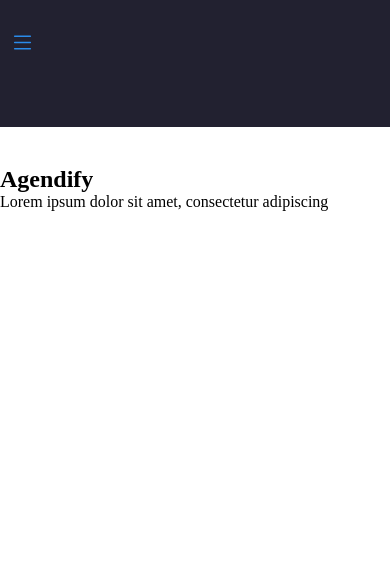
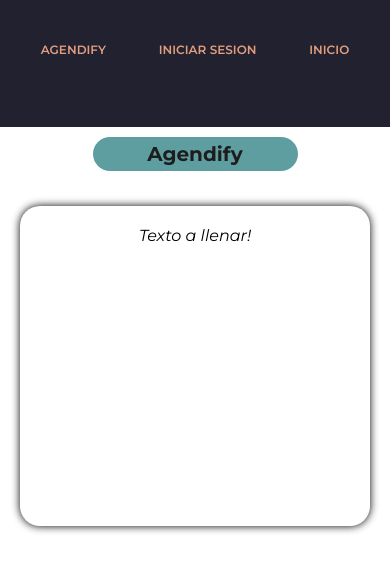
Before and after one commit to No-Country/c16-70-n-python, a plain HTML site: page Frontend/Home Page/Index.html in a window 390 px wide. Drawn offline with nearby package versions, Linux system fonts and the light colour scheme; a web font is replaced by a local one.

Commit message:
Add files via upload

```diff
--- a/Frontend/Home Page/Index.html
+++ b/Frontend/Home Page/Index.html
@@ -11,22 +11,21 @@
 <body>
 <!--Navegacion-->
 <header class="header">
-    <label for="check" class="abrir_menu" id="abrir" ><i class="bi bi-list"></i></label>
-    <input type="checkbox" name="check" id="check">
     <nav class="nav" >
-            <ul class="lista">
-                <li><a href="#">Inicio</a></li>
-                <li><a href="#">Agendify</a></li>
-                <li><a href="#">Iniciar sesion</a></li>
-                <label for="check" class="cerrar_menu" id="cerrar"><i class="bi bi-chevron-double-right"></i></label>
-        </div>
+        <ul class="lista">
+            <li><a href="#">Agendify</a></li>
+            <li><a href="#">Iniciar sesion</a></li>
+            <li><a href="#">Inicio</a></li>
+        </ul>
     </nav>
 </header>
 <!--Seccion informativa-->
 <section class="seccion_1">
     <div class="texto">
         <h1>Agendify</h1>
-        <p>Lorem ipsum dolor sit amet, consectetur adipiscing </p>
+        <div class="cuadro">
+            <p>Texto a llenar!</p>
+        </div>
     </div>
 </section>
 <script src="mian.js"></script>
--- a/Frontend/Home Page/style.css
+++ b/Frontend/Home Page/style.css
@@ -9,11 +9,11 @@ p{
 }
 @font-face {
     font-family: 'font_1';
-    src: url(fuentes/Montserrat-VariableFont_wght.ttf);
+    src: url(/Frontend/fuentes/Montserrat-VariableFont_wght.ttf);
 }
 @font-face {
     font-family: 'font_2';
-    src: url(fuentes/Montserrat-Italic-VariableFont_wght.ttf);
+    src: url(/Frontend/fuentes/Montserrat-Italic-VariableFont_wght.ttf);
 }
 
 .cerrar_menu, .abrir_menu{
@@ -23,79 +23,184 @@ p{
 #check{
     display: none;
 }
-@media screen and (max-width:380px){
-}
-@media screen and (max-width:670px) {
+@media screen and (max-width:580px){
     .seccion_1{
-        margin-top: 10%;
+        padding-top: 23%;
     }
     .texto > h1{
         font-family: "font_1";
+        text-align: center;
+        padding: 5px;
+        background-color: cadetblue;
+        width: 25%;
+        margin: 0 auto;
+        border-radius: 25px;
+        font-size: 20px;
+        margin-bottom: 35px;
+        color:rgb(29, 29, 29);
+    }
+    .cuadro{
+        height: 20rem;
+        margin: 20px;
+        border-radius: 20px;
+        box-shadow: 0 0 8px black;
+    }
+    .cuadro > p{
+        text-align: center;
+        padding-top: 20px;
     }
     .header{
         background-color: rgb(34, 33, 48);
         width: 100%;
         height: 15vh;
-        position: static;
+        position: fixed;
 
     }
-    .nav{
-        background-color: rgb(34, 33, 48);
-        width: 100%;
-        height: 100vh;
-        right: 100%;
-        position: fixed;
-        z-index: 99;
-        top: 0;
-        transition: .80s ease;
-    }
-    #check:checked ~ .nav{
-        right: 0;
-    }
     .lista{
-        padding-top: 20px;
         display: flex;
-        flex-direction: column;
-        align-items: center;
-        text-align: center;
+        flex-direction: row;
+        padding-top: 40px;
+        justify-content: space-evenly;
+
     }
     .lista > li{
         list-style: none;
-        padding: 30px;
     }
     .lista > li > a{
         text-decoration: none;
-        color: white;
-        font-size: 18px;
-        padding: 10px 15px 10px 15px;
-        border-radius: 10px;
-        transition: .50s
+        color: rgb(224, 158, 127);
+        font-family: "font_1";
+        padding: 8px 12px 8px 12px;
+        border-radius: 30px;
+        font-size: 12px;
+        font-weight: 600;
+        transition: .70s;
+        text-transform: uppercase;
+
     }
     .lista > li > a:hover{
-        cursor: pointer;
-        background-color: rgb(247, 60, 92);
-        transition: .50s ease-in;
-    }
-    .abrir_menu{
-        display: block;
-        padding: 30px 10px 10px 10px;
-        font-size: 25px;
-        transition: .50s
-    }
-    .abrir_menu:hover{
-        cursor: pointer;
-        color: rgb(42, 139, 234);
-        transition: .50s ease-in;
-    }
-    .cerrar_menu{
-        display: block;
-        position: absolute;
-        left: 90%;
-        transition: .50s
-    }
-    .cerrar_menu:hover{
-        cursor: pointer;
-        color: rgb(42, 139, 234);
-        transition: .50s ease-in;
+        background-color: brown;
+        color: white;
+        transition: .70s;
+
     }
 }
+@media screen and (max-width:480px){
+    .seccion_1{
+        padding-top: 28%;
+    }
+    .texto > h1{
+        font-family: "font_1";
+        text-align: center;
+        padding: 5px;
+        background-color: cadetblue;
+        width: 30%;
+        margin: 0 auto;
+        border-radius: 25px;
+        font-size: 20px;
+        margin-bottom: 35px;
+        color:rgb(29, 29, 29);
+    }
+    .cuadro{
+        height: 20rem;
+        margin: 20px;
+        border-radius: 20px;
+        box-shadow: 0 0 8px black;
+    }
+    .cuadro > p{
+        text-align: center;
+        padding-top: 20px;
+    }
+    .header{
+        background-color: rgb(34, 33, 48);
+        width: 100%;
+        height: 15vh;
+        position: fixed;
+
+    }
+    .lista{
+        display: flex;
+        flex-direction: row;
+        padding-top: 40px;
+        justify-content: space-evenly;
+    }
+    .lista > li{
+        list-style: none;
+    }
+    .lista > li > a{
+        text-decoration: none;
+        color: rgb(224, 158, 127);
+        font-family: "font_1";
+        padding: 8px 12px 8px 12px;
+        border-radius: 30px;
+        font-size: 12px;
+        font-weight: 600;
+        transition: .70s;
+        text-transform: uppercase;
+    }
+    .lista > li > a:hover{
+        background-color: brown;
+        color: white;
+        transition: .70s;
+    }
+}
+@media screen and (max-width:390px){
+    .seccion_1{
+        padding-top: 35%;
+        height: auto;
+    }
+    .texto > h1{
+        font-family: "font_1";
+        text-align: center;
+        padding: 5px;
+        background-color: cadetblue;
+        width: 50%;
+        margin: 0 auto;
+        border-radius: 25px;
+        font-size: 20px;
+        margin-bottom: 35px;
+        color:rgb(29, 29, 29);
+    }
+    .cuadro{
+        height: 20rem;
+        margin: 20px;
+        border-radius: 20px;
+        box-shadow: 0 0 8px black;
+    }
+    .cuadro > p{
+        text-align: center;
+        padding-top: 20px;
+    }
+    .header{
+        background-color: rgb(34, 33, 48);
+        width: 100%;
+        height: 15vh;
+        position: fixed;
+
+    }
+    .lista{
+        display: flex;
+        flex-direction: row;
+        padding-top: 40px;
+        justify-content: space-evenly;
+    }
+    .lista > li{
+        list-style: none;
+    }
+    .lista > li > a{
+        text-decoration: none;
+        color: rgb(224, 158, 127);
+        font-family: "font_1";
+        padding: 8px 12px 8px 12px;
+        border-radius: 30px;
+        font-size: 12px;
+        font-weight: 600;
+        transition: .70s;
+        text-transform: uppercase;
+    }
+    .lista > li > a:hover{
+        background-color: brown;
+        color: white;
+        transition: .70s;
+    }
+}
```
